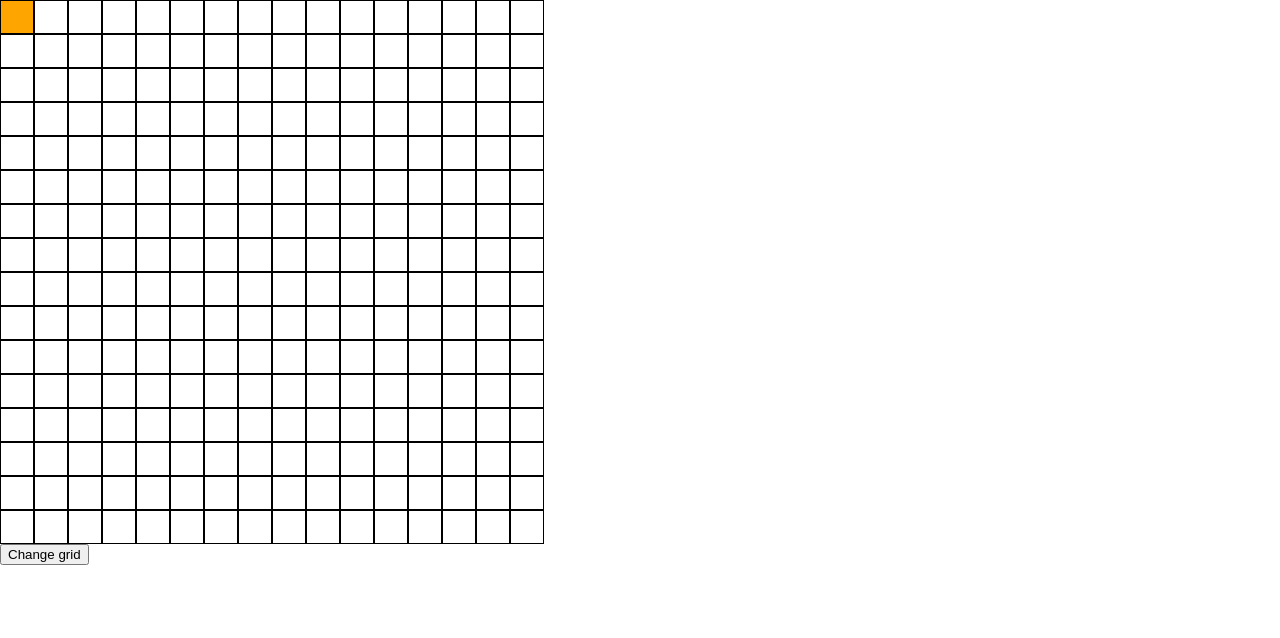
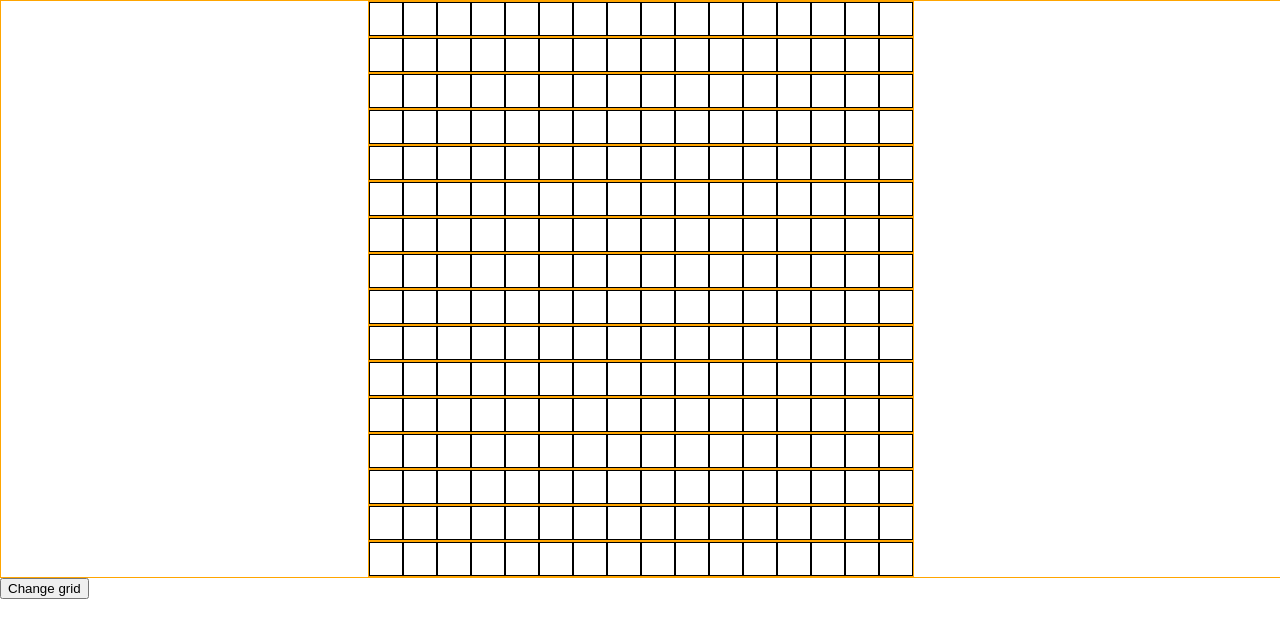
Before and after one commit to yeaung00/etch-a-sketch, a plain HTML site: page index.html in a window 1280 px wide. Drawn offline with Linux system fonts and the light colour scheme.

Commit message:
Added styling

```diff
--- a/styles.css
+++ b/styles.css
@@ -1,15 +1,19 @@
-body,
-html {
+body{
     margin:0;
 }
 .container {
-    width:fit-content;
-    height:fit-content;
+
+    width:100%;
+    height:100%;
+    border: 1px solid orange;
 }
 .rowContainer {
+    margin-left:auto;
+    margin-right:auto;
     display:flex;
     width:fit-content;
     height:fit-content;
+    border:1px solid orange;
 }
 .cells {
     width:2em;
```
